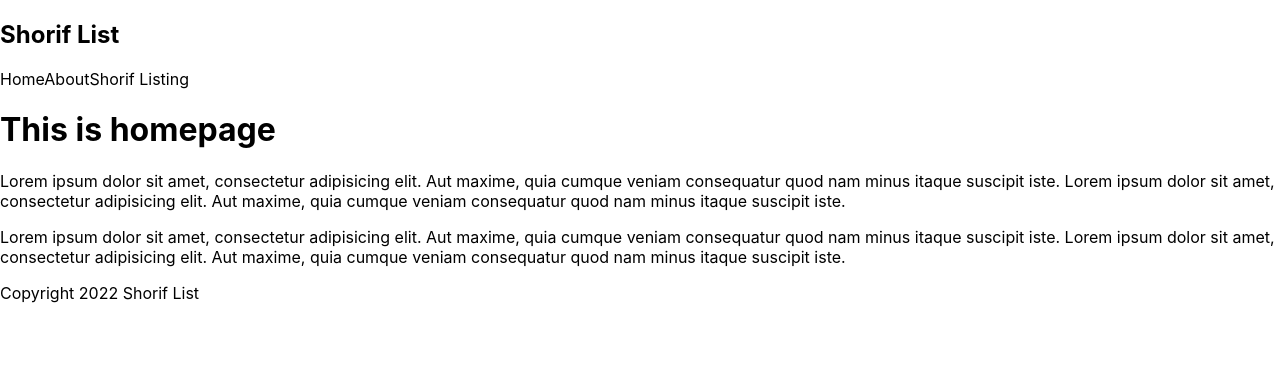
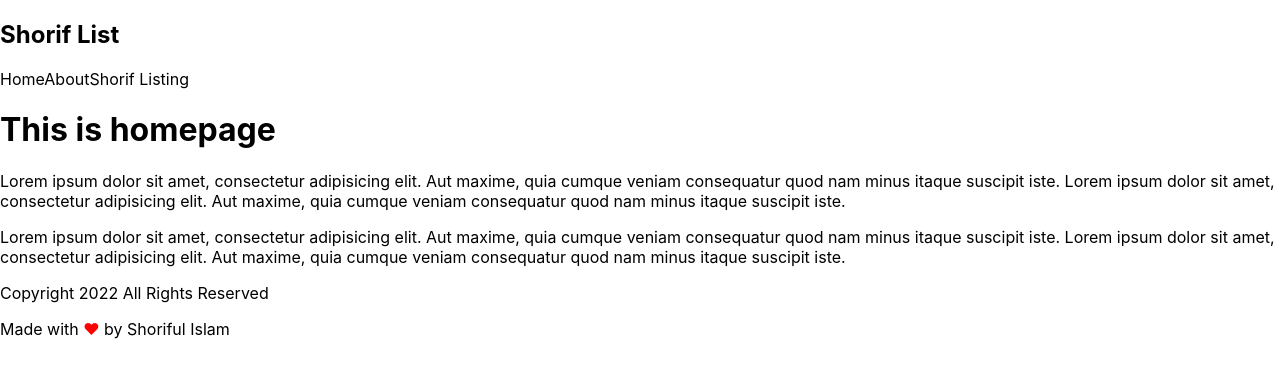
Before and after one commit to khanshorif331/nextjs-basic, a Next.js app: page / in a window 1280 px wide. Shown: the top 378 px of the page. Built offline with nearby package versions, Linux system fonts and the light colour scheme.

Commit message:
heart looogoo added in the footer

```diff
--- a/components/Footer.js
+++ b/components/Footer.js
@@ -3,7 +3,11 @@ import React from 'react'
 const Footer = () => {
 	return (
 		<div>
-			<p>Copyright 2022 Shorif List</p>
+			<p>Copyright 2022 All Rights Reserved</p>
+			<p>
+				Made with <span style={{ color: 'red' }}>&hearts;</span> by Shoriful
+				Islam
+			</p>
 		</div>
 	)
 }
```
